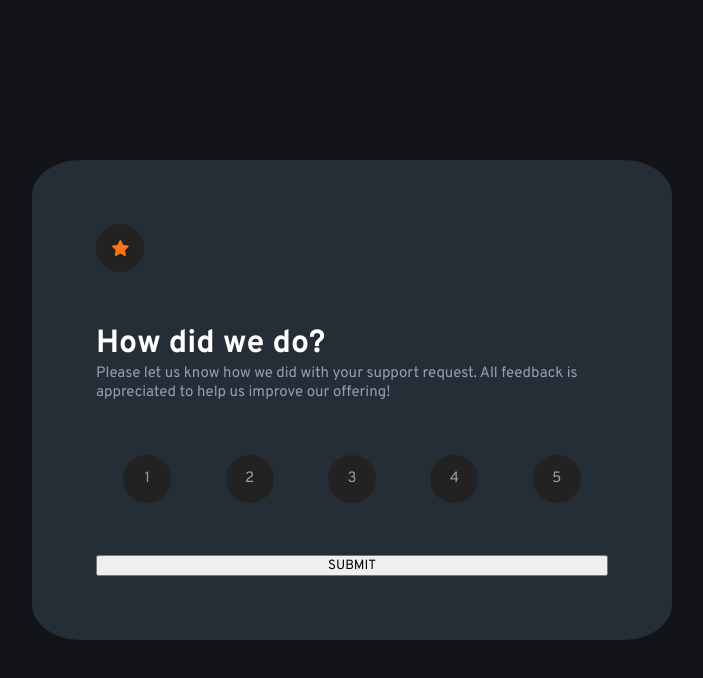
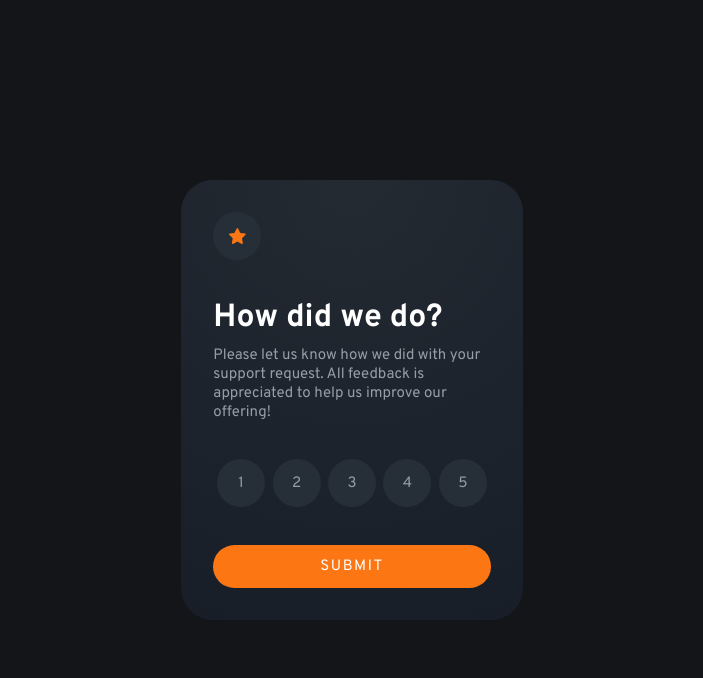
Before and after one commit to workByShad/Interactive-rating-component, a React (Vite) app: page / in a window 1280 px wide. Shown: the top 678 px of the page, without its empty margins (288-991 px from the left). Built offline with nearby package versions, Linux system fonts and the light colour scheme; the HTML template or start-up script is replaced by a standard one.

Commit message:
complete desktop rating views

```diff
--- a/index.html
+++ b/index.html
@@ -4,8 +4,6 @@
     <meta charset="UTF-8" />
     <meta name="viewport" content="width=device-width, initial-scale=1.0" />
     <title>Interactive Rating Component</title>
-    <link rel="preconnect" href="https://fonts.googleapis.com" />
-    <link rel="preconnect" href="https://fonts.gstatic.com" crossorigin />
     <link
       href="https://fonts.googleapis.com/css2?family=Overpass:wght@400;700&display=swap"
       rel="stylesheet"
--- a/src/components/CardText.jsx
+++ b/src/components/CardText.jsx
@@ -9,7 +9,7 @@ const CardText = (props) => {
   return (
     <div className="card-text--styles">
       <h1>{title}</h1>
-      <p>{paragraph}</p>
+      <p className="paragraph--padding">{paragraph}</p>
     </div>
   );
 };
--- a/src/components/SubmitButton.jsx
+++ b/src/components/SubmitButton.jsx
@@ -5,7 +5,11 @@ const SubmitButton = () => {
   const submitButtonText =
     useContext(TextContext).ratingStateText.submitButtonText;
 
-  return <button className="submit-button--styles">{submitButtonText}</button>;
+  return (
+    <button className="submit-button--styles" type="button">
+      {submitButtonText}
+    </button>
+  );
 };
 
 export default SubmitButton;
--- a/src/index.css
+++ b/src/index.css
@@ -7,12 +7,17 @@
 
 p,
 label {
-  color: hsl(217, 12%, 63%);
+  color: #969da7;
   font-size: 15px;
 }
 
 h1 {
-  color: hsl(0, 0%, 100%);
+  color: #ffffff;
+  margin-bottom: 0.5rem;
+}
+
+.paragraph--padding {
+  margin-top: 0.5rem;
 }
 
 .div__container {
@@ -24,13 +29,13 @@ h1 {
 }
 
 .div__container--styles {
-  background-color: hsl(216, 12%, 8%);
+  background-color: #141519;
 }
 
 .card {
   text-align: left;
-  height: 60%;
-  width: calc(100% / 2);
+  height: 55%;
+  width: calc(100% / 3.75);
   display: flex;
   flex-direction: column;
   justify-content: space-between;
@@ -39,9 +44,9 @@ h1 {
 }
 
 .card--styles {
-  background-color: hsl(213, 19%, 18%);
-  padding: 5%;
-  border-radius: 7.5%;
+  background: radial-gradient(circle at top, #232a32, #171e28);
+  padding: 2rem;
+  border-radius: 2rem;
 }
 
 .card-text--styles {
@@ -56,16 +61,39 @@ h1 {
 }
 
 .submit-button--styles {
+  font-size: 15px;
+  letter-spacing: 0.1rem;
   width: 100%;
+  background: none;
+  background-color: #fc7613;
+  color: #ffffff;
+  cursor: pointer;
+  border: none;
+  outline: none;
+  border-radius: 2rem;
+  padding: 0.75rem;
+}
+
+.submit-button--styles:hover {
+  background-color: #ffffff;
+  color: #fc7613;
 }
 
 input[type='radio'] {
   display: none;
 }
+input[type='radio'] + label {
+  cursor: pointer;
+}
+
+input[type='radio'] + label:hover {
+  background-color: #fc7613;
+  color: #ffffff;
+}
 
 .circle--styles,
 input[type='radio'] + label {
-  background-color: rgb(34, 34, 34);
+  background-color: #262f38;
   height: 3rem;
   width: 3rem;
   display: flex;
@@ -77,6 +105,6 @@ input[type='radio'] + label {
 }
 
 input[type='radio']:checked + label {
-  background-color: orange;
-  color: white;
+  background-color: #7c8898;
+  color: #ffffff;
 }
```
